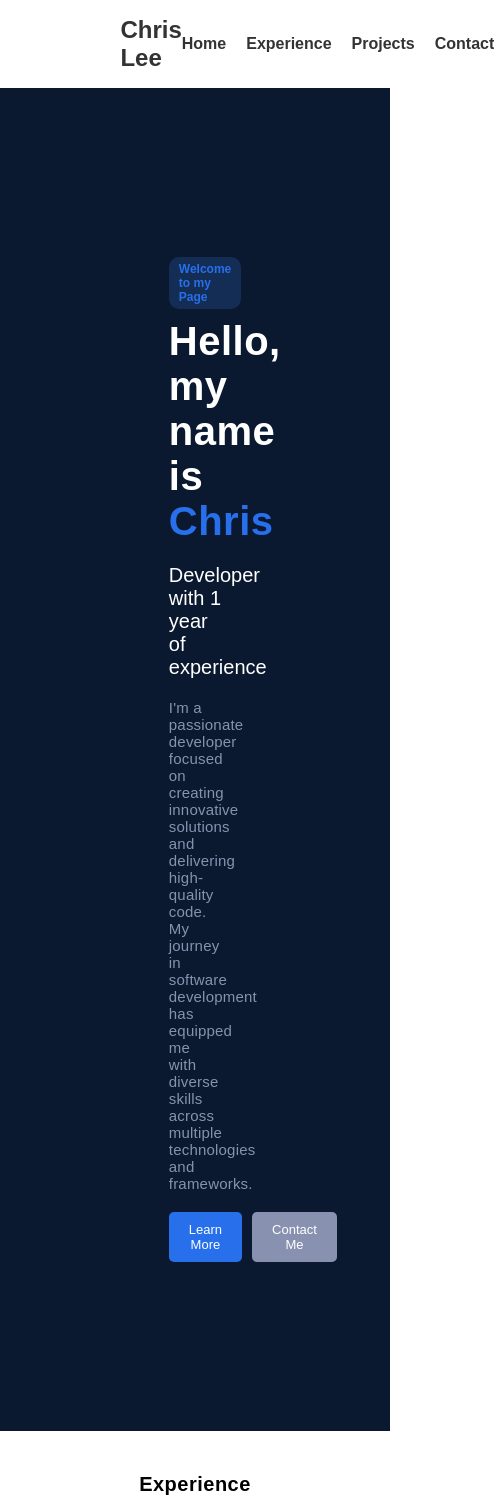
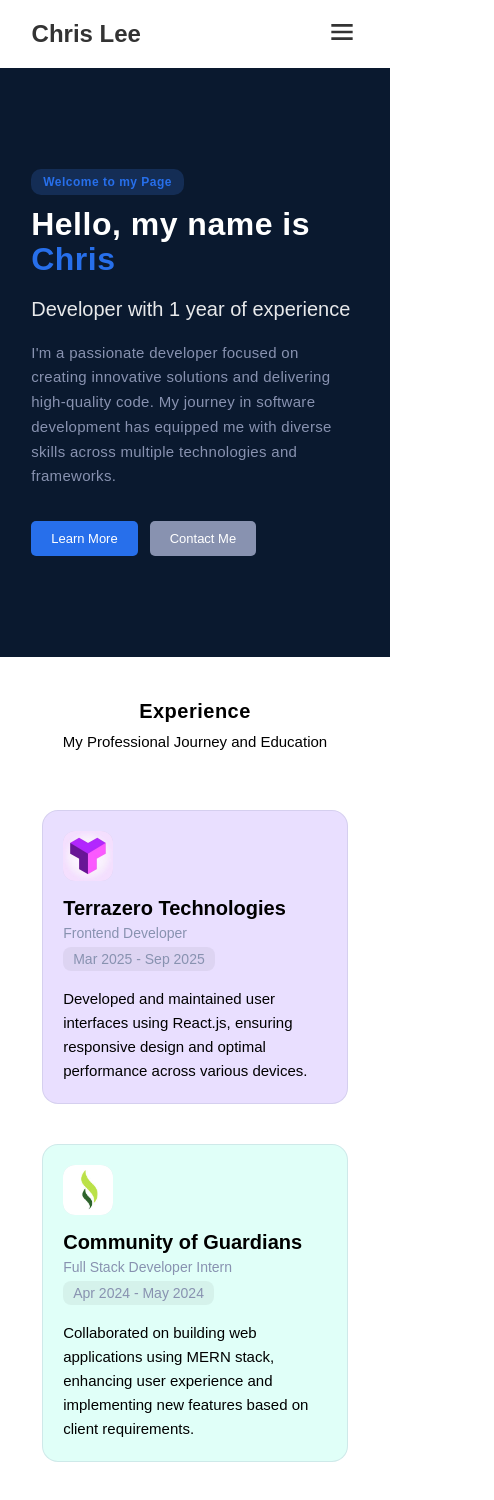
Before and after one commit to teihyung/Personal-Website, a React (Vite) app: page / in a window 390 px wide. Shown: the top 1500 px of the page, 494 px wide, since content can reach past the window. Built offline with nearby package versions, Linux system fonts and the light colour scheme.

Commit message:
general styling for gaps in description section, mobile view for navbar, description page, and card complete

```diff
--- a/src/components/Card.jsx
+++ b/src/components/Card.jsx
@@ -6,25 +6,28 @@ const Card = ({ title, position, duration, responsiblity, CardColor, Icon, IconC
   return (
     <CardContainer $CardColor={CardColor}>
       <CardHeader>
-        <LeftGroup>
+        <LogoContainer>
           {Icon || ImageSrc ? (
-            <ImageContainer width={"40px"} height={"40px"} $bgColor={IconColor || theme.colors.grey20}>
+            <ImageWrapper $bgColor={IconColor || theme.colors.grey20}>
               {typeof Icon === "function" ? (
-                <Icon size={30} color={theme.colors.bg} />
+                <Icon size={28} color={theme.colors.black} />
               ) : ImageSrc ? (
                 <StyledImage src={ImageSrc} alt={title} />
               ) : null}
-            </ImageContainer>
+            </ImageWrapper>
           ) : null}
+        </LogoContainer>
 
-          <TitlePositionContainer>
+        <ContentWrapper>
+          <TitlePosition>
             <Title>{title}</Title>
-            <Position>{position}</Position>
-          </TitlePositionContainer>
-        </LeftGroup>
+            {position && <Position>{position}</Position>}
+          </TitlePosition>
 
-        <Duration>{duration}</Duration>
+          {duration && <Duration>{duration}</Duration>}
+        </ContentWrapper>
       </CardHeader>
+
       <Responsibility>{responsiblity}</Responsibility>
     </CardContainer>
   );
@@ -32,78 +35,131 @@ const Card = ({ title, position, duration, responsiblity, CardColor, Icon, IconC
 
 export default Card;
 
+// Styled Components – Mobile-First & Responsive
 const CardContainer = styled.div`
   background-color: ${(props) => props.$CardColor || theme.colors.blue20};
-  padding: 20px 20px;
-  border-radius: 15px;
+  padding: 24px;
+  border-radius: 20px;
+  border: 1px solid ${theme.colors.grey20};
   width: 100%;
-  max-width: 1200px;
-  border: 1px solid ${theme.colors.grey20};
+  max-width: 1000px;
+  transition: transform 0.2s ease, box-shadow 0.2s ease;
+
+  &:hover {
+    transform: translateY(-4px);
+    box-shadow: 0 10px 25px rgba(0, 0, 0, 0.1);
+  }
+
+  @media (max-width: 768px) {
+    padding: 20px;
+    border-radius: 16px;
+  }
 `;
 
 const CardHeader = styled.div`
   display: flex;
-  flex-direction: row;
-  gap: 5px;
-  justify-content: space-between;
-  margin-bottom: 10px;
+  align-items: flex-start;
+  gap: 16px;
+  margin-bottom: 16px;
+
+  @media (max-width: 768px) {
+    flex-direction: column;
+    align-items: flex-start;
+    gap: 14px;
+  }
 `;
 
-const LeftGroup = styled.div`
-  display: flex;
-  flex-direction: row;
-  gap: 10px;
+const LogoContainer = styled.div`
+  flex-shrink: 0;
 `;
 
-const TitlePositionContainer = styled.div`
+const ImageWrapper = styled.div`
+  width: 56px;
+  height: 56px;
+  border-radius: 12px;
+  background-color: ${(props) => props.$bgColor || theme.colors.grey20};
   display: flex;
-  flex-direction: column;
-  padding: 2px 0px;
-`;
+  align-items: center;
+  justify-content: center;
+  overflow: hidden;
 
-const ImageContainer = styled.div`
-  width: ${(props) => props.width || "40px"};
-  height: ${(props) => props.height || "40px"};
-  border-radius: 5px;
-  // background-color: ${(props) => props.$bgColor || theme.colors.grey20};
-  display: flex;
-  justify-content: center;
-  align-items: center;
+  @media (max-width: 768px) {
+    width: 50px;
+    height: 50px;
+  }
 `;
 
 const StyledImage = styled.img`
   width: 100%;
   height: 100%;
-  min-width: 40px;
-  min-height: 40px;
   object-fit: contain;
-  border-radius: 5px;
 `;
 
+const ContentWrapper = styled.div`
+  flex: 1;
+  display: flex;
+  flex-direction: column;
+  gap: 6px;
 
-const Title = styled.p`
-  font-size: 20px;
-  font-weight: 500;
+  @media (min-width: 769px) {
+    flex-direction: row;
+    justify-content: space-between;
+    align-items: center;
+  }
+`;
+
+const TitlePosition = styled.div`
+  display: flex;
+  flex-direction: column;
+`;
+
+const Title = styled.h3`
+  margin: 0;
+  font-size: 22px;
+  font-weight: 600;
   color: ${theme.colors.black};
+  line-height: 1.3;
+
+  @media (max-width: 768px) {
+    font-size: 20px;
+  }
 `;
 
 const Position = styled.p`
-  font-size: 13px;
-  font-weight: 300;
-  color: ${theme.colors.black};
-  margin-left: 2px;
+  margin: 4px 0 0;
+  font-size: 15px;
+  color: ${theme.colors.grey};
+  font-weight: 400;
+
+  @media (max-width: 768px) {
+    font-size: 14px;
+  }
 `;
 
 const Duration = styled.p`
-  font-size: 14px;
-  font-weight: 400;
+  margin: 0;
+  font-size: 15px;
   color: ${theme.colors.grey};
-  margin-bottom: 10px;
+  font-weight: 500;
+  white-space: nowrap;
+
+  @media (max-width: 768px) {
+    font-size: 14px;
+    align-self: flex-start;
+    background: rgba(0, 0, 0, 0.05);
+    padding: 4px 10px;
+    border-radius: 8px;
+  }
 `;
 
 const Responsibility = styled.p`
-  font-size: 14px;
-  font-weight: 300;
+  margin: 0;
+  font-size: 16px;
+  line-height: 1.6;
   color: ${theme.colors.black};
-  // margin-left: 20px;
+  font-weight: 400;
+
+  @media (max-width: 768px) {
+    font-size: 15px;
+  }
 `;
--- a/src/components/Navbar.jsx
+++ b/src/components/Navbar.jsx
@@ -1,22 +1,47 @@
+import { useState } from "react";
 import styled from "styled-components";
+import { BiMenu, BiX } from "react-icons/bi";
 import { theme } from "../theme";
 
 export default function Navbar() {
+  const [isOpen, setIsOpen] = useState(false);
+
+  const toggleMenu = () => setIsOpen(prev => !prev);
+  const closeMenu = () => setIsOpen(false);
+
   return (
     <Nav>
       <Inner>
-        <Logo>Chris Lee</Logo>
+        <Logo href="/">Chris Lee</Logo>
 
-        <Menu>
-          <MenuItem>Home</MenuItem>
-          <MenuItem>Experience</MenuItem>
-          <MenuItem>Projects</MenuItem>
-          <MenuItem>Contact</MenuItem>
-        </Menu>
+        {/* Desktop Menu */}
+        <DesktopMenu>
+          <MenuItem href="#home">Home</MenuItem>
+          <MenuItem href="#experience">Experience</MenuItem>
+          <MenuItem href="#projects">Projects</MenuItem>
+          <MenuItem href="#contact">Contact</MenuItem>
+        </DesktopMenu>
+
+        {/* Mobile Hamburger */}
+        <HamburgerButton onClick={toggleMenu} aria-label="Toggle menu" aria-expanded={isOpen}>
+          {isOpen ? <BiX size={32} /> : <BiMenu size={32} />}
+        </HamburgerButton>
       </Inner>
+
+      {/* Mobile Dropdown Menu */}
+      <MobileDropdown $isOpen={isOpen}>
+        <MobileMenuList>
+          <MobileMenuItem href="#home" onClick={closeMenu}>Home</MobileMenuItem>
+          <MobileMenuItem href="#experience" onClick={closeMenu}>Experience</MobileMenuItem>
+          <MobileMenuItem href="#projects" onClick={closeMenu}>Projects</MobileMenuItem>
+          <MobileMenuItem href="#contact" onClick={closeMenu}>Contact</MobileMenuItem>
+        </MobileMenuList>
+      </MobileDropdown>
     </Nav>
   );
 }
+
+// Styled Components (Updated)
 
 const Nav = styled.nav`
   position: sticky;
@@ -26,32 +51,111 @@ const Nav = styled.nav`
   padding: 1rem ${theme.padding};
   font-weight: bold;
   z-index: 1000;
+  border-bottom: 1px solid rgba(255, 255, 255, 0.1);
 `;
 
 const Inner = styled.div`
   display: flex;
-  padding: 0 10vh;
-  margin: 0 20px;
   justify-content: space-between;
+  align-items: center;
+  max-width: 1400px;
+  margin: 0 auto;
+  padding: 0 5vw;
+
+  @media (max-width: 1100px) {
+    padding: 0 4vw;
+  }
 `;
 
-const Logo = styled.h3`
+const Logo = styled.a`
   color: ${theme.colors.text};
   font-size: 24px;
   font-weight: bold;
-  cursor: pointer;
+  text-decoration: none;
+  transition: opacity 0.2s;
+
+  &:hover {
+    opacity: 0.8;
+  }
 `;
 
-const Menu = styled.div`
-    display: flex;
-    gap: 20px;
-    flex-direction: row;
-    align-items: center;
+const DesktopMenu = styled.div`
+  display: flex;
+  gap: 40px;
+  align-items: center;
+
+  @media (max-width: 1100px) {
+    display: none;
+  }
 `;
 
-const MenuItem = styled.p`
-    margin: 0;
-    padding: 0;
-    cursor: pointer;
-    font-size: 16px;
+const MenuItem = styled.a`
+  color: ${theme.colors.text};
+  text-decoration: none;
+  font-size: 16px;
+  font-weight: 500;
+  transition: opacity 0.2s;
+
+  &:hover {
+    opacity: 0.7;
+  }
 `;
+
+const HamburgerButton = styled.button`
+  display: none;
+  background: none;
+  border: none;
+  color: ${theme.colors.text};
+  cursor: pointer;
+  z-index: 1001;
+
+  @media (max-width: 1100px) {
+    display: block;
+  }
+`;
+
+// Dropdown Menu (appears below navbar)
+const MobileDropdown = styled.div`
+  position: absolute;
+  top: 100%;
+  left: 0;
+  right: 0;
+  background: ${theme.colors.bg};
+  border-bottom: 1px solid rgba(255, 255, 255, 0.1);
+  box-shadow: 0 10px 20px rgba(0, 0, 0, 0.2);
+  opacity: 0;
+  visibility: hidden;
+  transform: translateY(-10px);
+  transition: all 0.3s ease;
+  z-index: 999;
+
+  ${({ $isOpen }) =>
+    $isOpen &&
+    `
+      opacity: 1;
+      visibility: visible;
+      transform: translateY(0);
+    `}
+`;
+
+const MobileMenuList = styled.div`
+  display: flex;
+  flex-direction: column;
+  padding: 1.5rem 5vw;
+  gap: 1rem;
+`;
+
+const MobileMenuItem = styled.a`
+  color: ${theme.colors.text};
+  font-size: 18px;
+  font-weight: 500;
+  text-decoration: none;
+  padding: 0.75rem 1rem;
+  border-radius: 8px;
+  transition: all 0.2s;
+
+  &:hover {
+    background: rgba(255, 255, 255, 0.08);
+    transform: translateX(4px);
+  }
+`;
--- a/src/pages/introduction/components/DescriptionSection.jsx
+++ b/src/pages/introduction/components/DescriptionSection.jsx
@@ -9,10 +9,13 @@ const DescriptionSection = () => {
       <WelcomeTextContainer>
         <p>Welcome to my Page</p>
       </WelcomeTextContainer>
+
       <Title>
         Hello, my name is <span>Chris</span>
       </Title>
+
       <SubTitle>Developer with 1 year of experience</SubTitle>
+
       <DescriptionText>
         I'm a passionate developer focused on creating innovative solutions and
         delivering high-quality code. My journey in software development has
@@ -21,26 +24,29 @@ const DescriptionSection = () => {
       </DescriptionText>
 
       <ButtonContainer>
-        <Button buttonColor={theme.colors.blue} buttonText={"Learn More"}/>
-        <Button buttonColor={theme.colors.grey} buttonText={"Contact Me"} />
-    </ButtonContainer>
+        <Button buttonColor={theme.colors.blue} buttonText="Learn More" />
+        <Button buttonColor={theme.colors.grey} buttonText="Contact Me" />
+      </ButtonContainer>
     </MainContainer>
-
   );
 };
 
 export default DescriptionSection;
 
+// Styled Components with Responsive Typography
+
 const WelcomeTextContainer = styled.div`
   background-color: ${theme.colors.blue20};
-  padding: 5px 10px;
+  padding: 6px 12px;
   border-radius: 10px;
   align-self: flex-start;
+
   p {
     margin: 0;
     color: ${theme.colors.blue};
-    font-size: 12px;
+    font-size: 12px;        // Small badge — stays fixed
     font-weight: 600;
+    letter-spacing: 0.5px;
   }
 `;
 
@@ -49,41 +55,76 @@ const MainContainer = styled.div`
   flex-direction: column;
   justify-content: center;
   padding: 20vh 20vh;
-  min-height: 40vh;
-  width: 100%;
-  gap: 10px;
+  min-height: 80vh;
+  gap: 16px;
   background-color: ${theme.colors.navy};
+
+  @media (max-width: 1100px) {
+    padding: 15vh 8vw;
+  }
+
+  @media (max-width: 600px) {
+    padding: 12vh 8vw;
+    gap: 12px;
+    min-height: 60vh;
+  }
 `;
 
 const Title = styled.h1`
-  font-size: 40px;
-  font-weight: bold;
+  font-size: 48px;
+  font-weight: 800;
   color: ${theme.colors.bg};
   letter-spacing: 0.5px;
+  line-height: 1.1;
+
   span {
     color: ${theme.colors.blue};
+  }
+
+  @media (max-width: 600px) {
+    font-size: 36px;
+  }
+
+  @media (max-width: 400px) {
+    font-size: 32px;
   }
 `;
 
 const SubTitle = styled.p`
-  font-size: 20px;
+  font-size: 24px;
   color: ${theme.colors.bg};
-  margin-top: 10px;
-  font-weight: 300;
+  margin: 8px 0;
+  font-weight: 400;
+  opacity: 0.9;
+
+  @media (max-width: 600px) {
+    font-size: 20px;
+  }
 `;
 
 const DescriptionText = styled.p`
-  font-size: 15px;
+  font-size: 17px;
   color: ${theme.colors.grey};
-  margin-top: 10px;
-  max-width: 600px;
-  letter-spacing: 0.2px;
-  font-weight: 200;
+  line-height: 1.7;
+  max-width: 620px;
+  font-weight: 300;
+  letter-spacing: 0.3px;
+
+  @media (max-width: 600px) {
+    font-size: 15px;
+    line-height: 1.65;
+  }
 `;
 
 const ButtonContainer = styled.div`
-    display: flex;
-    flex-direction: row;
-    gap: 10px;
-    margin-top: 10px;
+  display: flex;
+  flex-direction: row;
+  gap: 16px;
+  margin-top: 24px;
+  flex-wrap: wrap;
+
+  @media (max-width: 600px) {
+    gap: 12px;
+    margin-top: 20px;
+  }
 `;
--- a/src/pages/introduction/components/ExperienceSection.jsx
+++ b/src/pages/introduction/components/ExperienceSection.jsx
@@ -81,7 +81,7 @@ const ExperienceContainer = styled.div`
   padding: 5vh 5vh;
   min-height: 40vh;
   width: 100%;
-  gap: 10px;
+  gap: 40px;
 `;
 
 const Header = styled.div`
```
